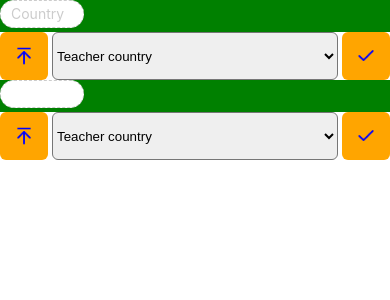
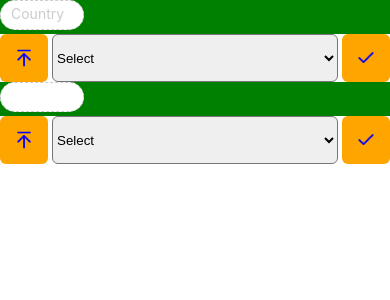
Before and after one commit to lakshya0246/react-native-nested-selector, a React Native app: screen / in a window 390 px wide. Shown: the top 300 px of the page. Built offline with nearby package versions, Linux system fonts and the light colour scheme.

Commit message:
Fix min-height issue

```diff
--- a/App.tsx
+++ b/App.tsx
@@ -1,8 +1,11 @@
-import { StatusBar } from "expo-status-bar";
 import React, { useState } from "react";
-import { SafeAreaView, ScrollView, StyleSheet, Text, View } from "react-native";
-import { Chip } from "./src/components/chip";
-import { Select } from "./src/components/select";
+import {
+  SafeAreaView,
+  ScrollView,
+  StyleSheet,
+  useColorScheme,
+  StatusBar,
+} from "react-native";
 import { MOCK } from "./mock";
 import { NestedSelector } from "./src/components/nestedSelector";
 import { NestedDataType } from "./src/types";
@@ -16,9 +19,12 @@ const POLITICAL_HIERARCHY = [
 
 function App() {
   const [selectedItems, setSelectedItems] = useState<NestedDataType[][]>([]);
+  const isDarkMode = useColorScheme() === "dark";
 
   return (
     <SafeAreaView>
+      <StatusBar barStyle={isDarkMode ? "light-content" : "dark-content"} />
+
       <ScrollView contentInsetAdjustmentBehavior="automatic">
         <NestedSelector
           levels={POLITICAL_HIERARCHY}
--- a/app.json
+++ b/app.json
@@ -17,7 +17,8 @@
       "**/*"
     ],
     "ios": {
-      "supportsTablet": true
+      "supportsTablet": true,
+      "bundleIdentifier": "x.b.dom"
     },
     "android": {
       "adaptiveIcon": {
--- a/src/components/chip/chip.styles.ts
+++ b/src/components/chip/chip.styles.ts
@@ -12,7 +12,7 @@ export const styles = StyleSheet.create({
     paddingHorizontal: 4,
     paddingLeft: 10,
     borderWidth: 1,
-    minHeight: 28,
+    minHeight: 30,
     borderColor: "orange",
   },
   placeholderChip: {
--- a/src/components/nestedSelector/nested-selector.component.tsx
+++ b/src/components/nestedSelector/nested-selector.component.tsx
@@ -1,4 +1,4 @@
-import React, { useState } from "react";
+import React, { useEffect, useState } from "react";
 import { Image, Pressable, Text, View } from "react-native";
 import { MOCK } from "../../../mock";
 import { NestedDataType } from "../../types";
@@ -19,6 +19,10 @@ export const NestedSelector = (props: Props) => {
     ? selected[selected.length - 1].children?.length === 0
     : false;
 
+  useEffect(() => {
+    console.log(selected.map((s) => s.label).toString());
+  }, [selected]);
+
   return (
     <View style={styles.container}>
       <View style={styles.chipLayout}>
@@ -38,6 +42,16 @@ export const NestedSelector = (props: Props) => {
         )}
       </View>
       <Select
+        value={
+          isEdgeNode ? selected[selected.length - 1] : selected[selected.length]
+        }
+        options={
+          selected.length === 0
+            ? props.nestedData
+            : isEdgeNode
+            ? (selected[selected.length - 2].children as NestedDataType[])
+            : (selected[selected.length - 1].children as NestedDataType[])
+        }
         onConfirm={() => {
           if (selected.length) {
             setSelected([]);
@@ -54,13 +68,6 @@ export const NestedSelector = (props: Props) => {
             return [...prev, _selected];
           })
         }
-        options={
-          selected.length === 0
-            ? props.nestedData
-            : isEdgeNode
-            ? (selected[selected.length - 2].children as NestedDataType[])
-            : (selected[selected.length - 1].children as NestedDataType[])
-        }
       />
     </View>
   );
--- a/src/components/select/select.component.tsx
+++ b/src/components/select/select.component.tsx
@@ -23,7 +23,11 @@ interface Props {
 
 export const Select = (props: Props) => {
   function handleSelect(_: any, selectedIndex: number) {
-    props.onSelect?.(props.options[selectedIndex]);
+    if (selectedIndex === 0) {
+      props.onBack?.();
+    } else {
+      props.onSelect?.(props.options[selectedIndex - 1]);
+    }
   }
 
   return (
@@ -40,9 +44,11 @@ export const Select = (props: Props) => {
         <Picker
           {...props.selectProps}
           style={styles.select}
-          selectedValue={props.value}
+          selectedValue={props.value?.value || "default"}
           onValueChange={handleSelect}
         >
+          {/* TODO:Fix makes the whole unselectable */}
+          <Picker.Item label="Select" value="select" />
           {props.options.map((option) => {
             return (
               <Picker.Item
```
